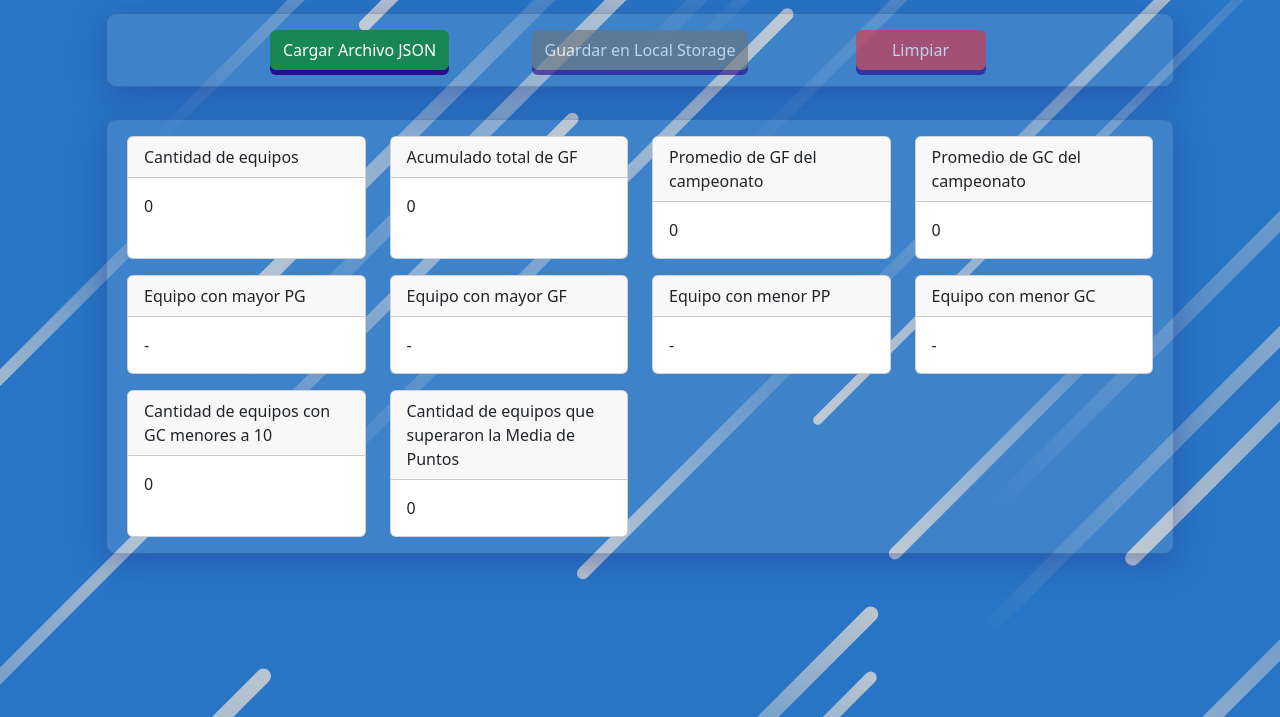
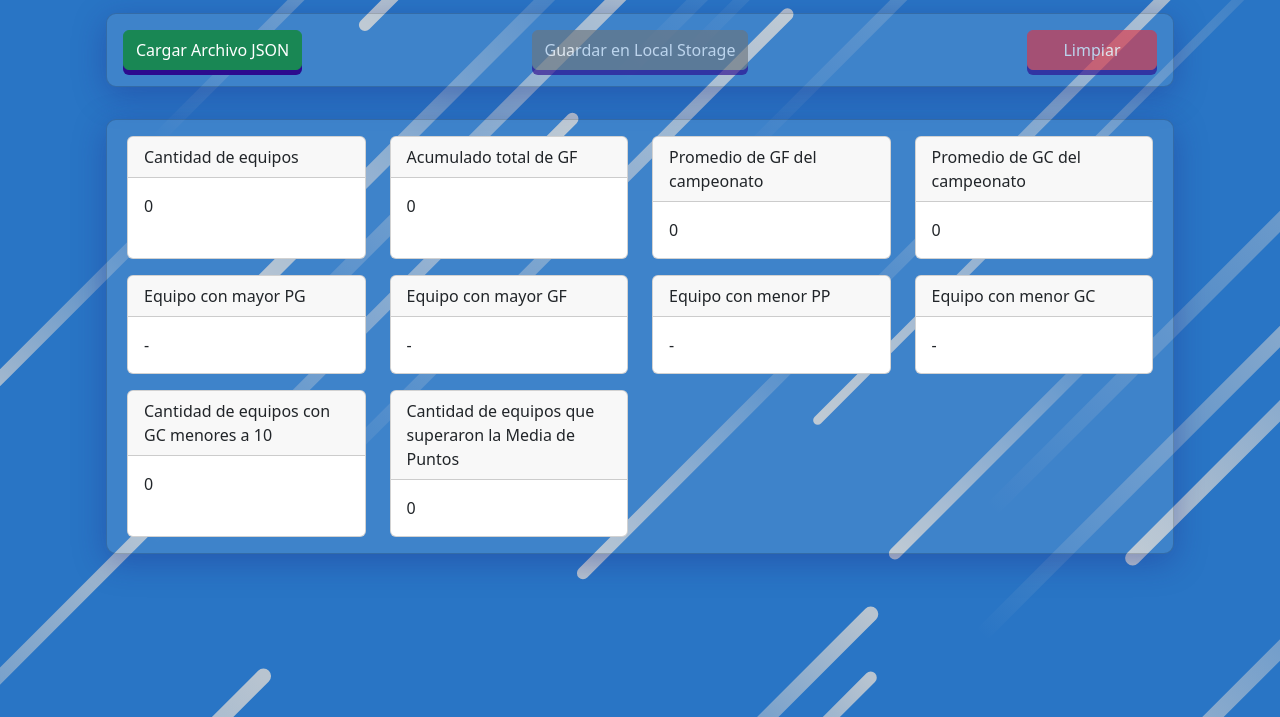
Before and after one commit to mwlk/Integrador-Programacion-II, a plain HTML site: page parte II/fetch.html in a window 1280 px wide. Shown: the part 131-848 px from the top of the page. Drawn offline with nearby package versions, Linux system fonts and the light colour scheme.

Commit message:
update button section cols

```diff
--- a/parte II/fetch.html
+++ b/parte II/fetch.html
@@ -27,8 +27,8 @@
 
         <section id="teams__buttons" class="pb-3 animate__animated animate__fadeInDown">
             <div class="card mx-4 mt-3 p-3 glass">
-                <div class="row justify-content-center gap-3">
-                    <div class="col-md-3 d-flex justify-content-center">
+                <div class="row justify-content-between">
+                    <div class="col-md-3 d-flex justify-content-start">
                         <button type="button" class="btn btn-success" id="button__load">Cargar Archivo JSON</button>
                     </div>
 
@@ -37,7 +37,7 @@
                             Storage</button>
                     </div>
 
-                    <div class="col-md-3 d-flex justify-content-center">
+                    <div class="col-md-3 d-flex justify-content-end">
                         <button type="button" class="btn btn-danger" id="button__clear">Limpiar</button>
                     </div>
                 </div>
```
